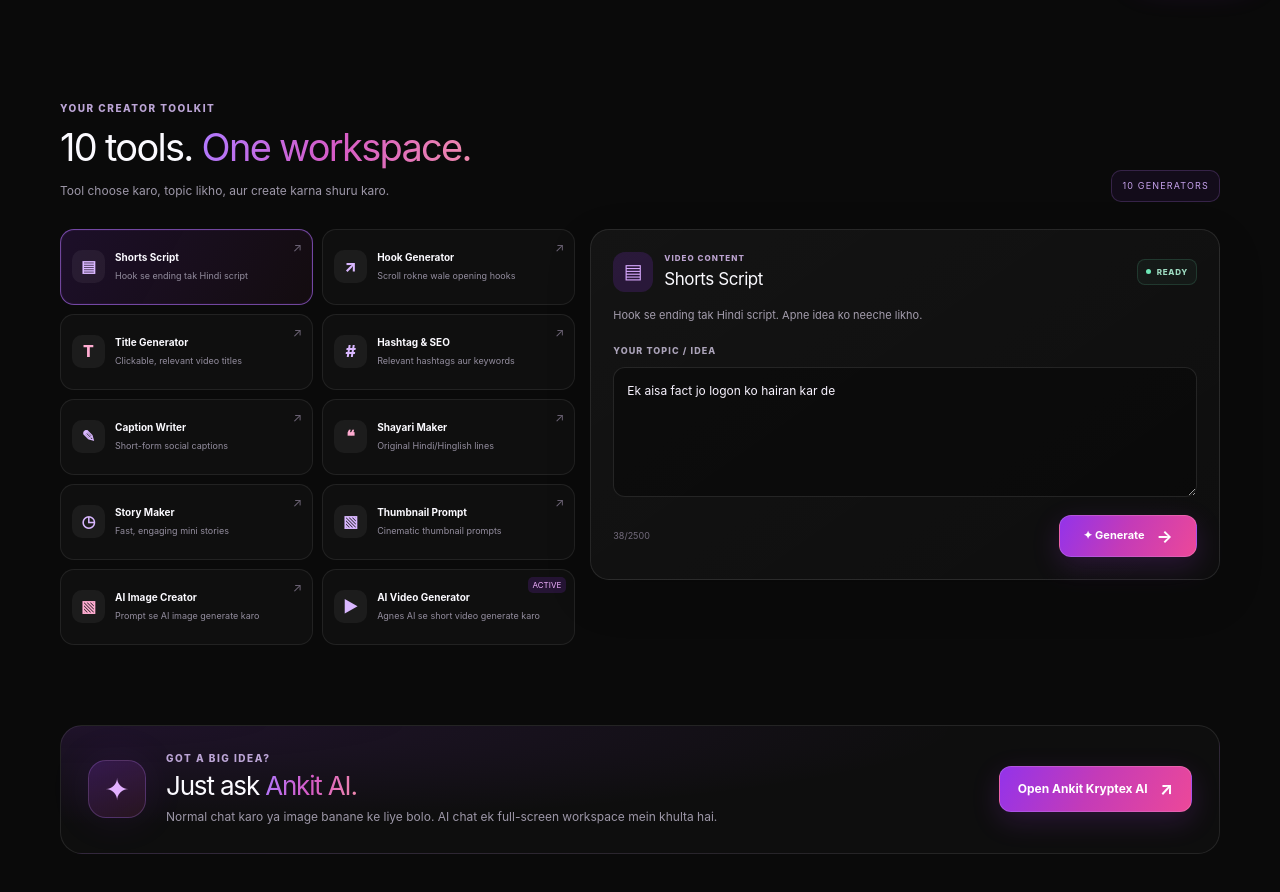
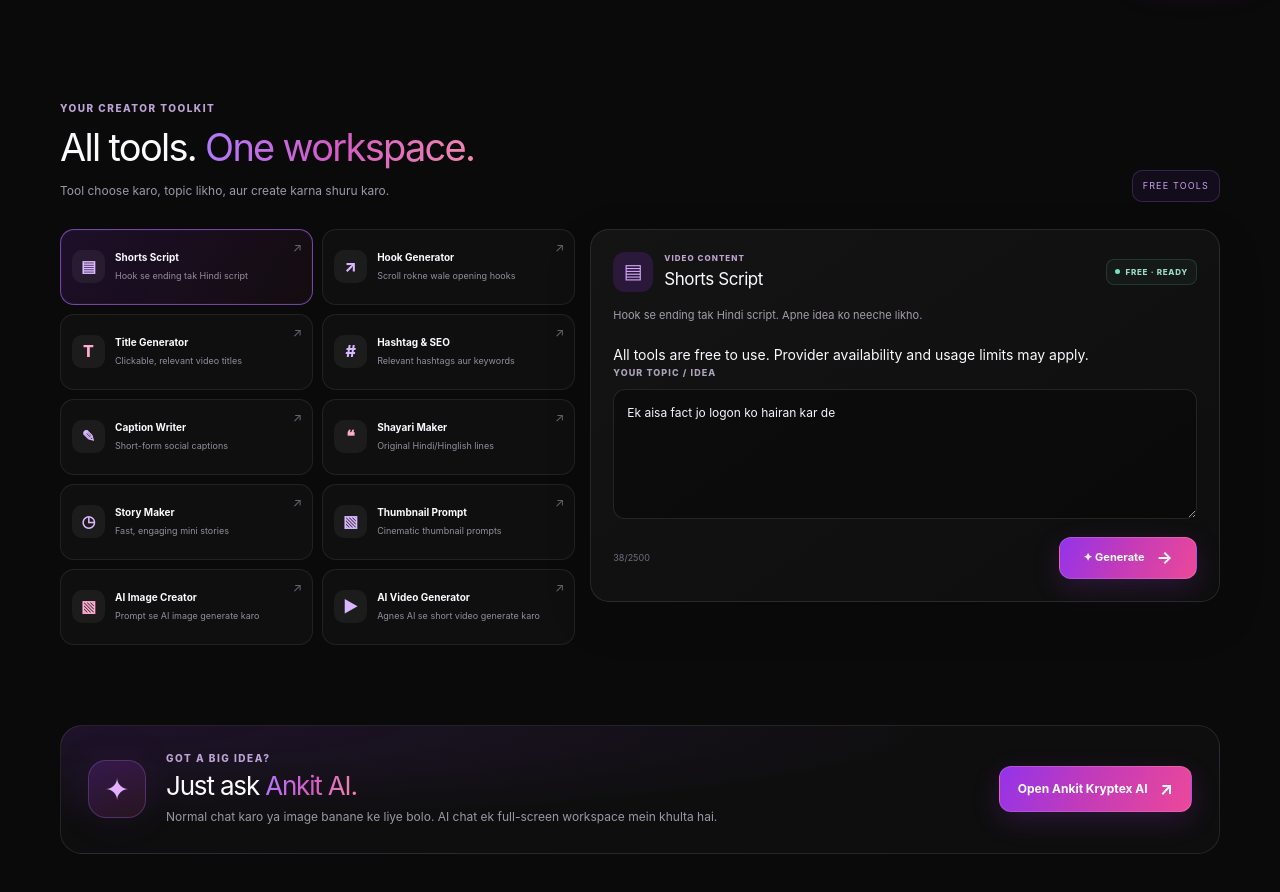
Before and after one commit to sidharthkumar8580-oss/kryptex-generator-hub, a Next.js app: page / in a window 1280 px wide. Shown: the part 809-1701 px from the top of the page. Built offline with nearby package versions, Linux system fonts and the light colour scheme; no server answers.

Commit message:
Make all generator buttons free and simplify tool layout

```diff
--- a/components/ToolGrid.tsx
+++ b/components/ToolGrid.tsx
@@ -1,6 +1,5 @@
 'use client';
 import { useEffect, useMemo, useState } from 'react';
-import Link from 'next/link';
 
 type Tool = { id: string; icon: string; name: string; category: string; detail: string; example: string; premium?: boolean };
 const tools: Tool[] = [
@@ -13,7 +12,7 @@ const tools: Tool[] = [
   { id: 'story', icon: '◷', name: 'Story Maker', category: 'STORYTELLING', detail: 'Fast, engaging mini stories', example: 'Ek student ko future ka AI robot milta hai' },
   { id: 'thumbnail', icon: '▧', name: 'Thumbnail Prompt', category: 'VISUALS', detail: 'Cinematic thumbnail prompts', example: 'Quantum computer, neon purple lab' },
   { id: 'image', icon: '▧', name: 'AI Image Creator', category: 'FREE · IMAGE', detail: 'Prompt se AI image generate karo', example: 'A futuristic purple AI lab, cinematic lighting' },
-  { id: 'video', icon: '▶', name: 'AI Video Generator', category: 'PREMIUM · ₹99', detail: 'Agnes AI se short video generate karo', example: 'Vertical cinematic shot of a futuristic AI lab', premium: true }
+  { id: 'video', icon: '▶', name: 'AI Video Generator', category: 'FREE · VIDEO', detail: 'Agnes AI se short video generate karo', example: 'Vertical cinematic shot of a futuristic AI lab' }
 ];
 
 export default function ToolGrid() {
@@ -52,7 +51,6 @@ export default function ToolGrid() {
 
   async function generate() {
     if (!topic.trim()) { setError('Pehle topic ya prompt likho.'); return; }
-    if (selected === 'video' && !hasAccess) { setError('Video Studio use karne ke liye Premium unlock karo.'); return; }
     setBusy(true); setError(''); setResult(''); setImageUrl(''); setProgress('');
     try {
       if (selected === 'image') {
@@ -94,16 +92,16 @@ export default function ToolGrid() {
 
   return (
     <section id="tools" className="tools-section section-shell">
-      <div className="section-heading"><div><div className="eyebrow">YOUR CREATOR TOOLKIT</div><h2>10 tools. <span className="gradient-text">One workspace.</span></h2><p>Tool choose karo, topic likho, aur create karna shuru karo.</p></div><span className="tool-count">10 GENERATORS</span></div>
+      <div className="section-heading"><div><div className="eyebrow">YOUR CREATOR TOOLKIT</div><h2>All tools. <span className="gradient-text">One workspace.</span></h2><p>Tool choose karo, topic likho, aur create karna shuru karo.</p></div><span className="tool-count">FREE TOOLS</span></div>
       <div className="creator-workspace">
-        <div className="tool-picker" aria-label="Choose a generator">{tools.map((tool) => <button key={tool.id} type="button" onClick={() => selectTool(tool)} className={'tool-card ' + (selected === tool.id ? 'selected' : '')}><span className="tool-icon">{tool.icon}</span><span className="tool-card-copy"><strong>{tool.name}</strong><small>{tool.detail}</small></span>{tool.premium ? <span className="premium-mini">{hasAccess ? 'ACTIVE' : '₹99'}</span> : <span className="tool-arrow">↗</span>}</button>)}</div>
+        <div className="tool-picker" aria-label="Choose a generator">{tools.map((tool) => <button key={tool.id} type="button" onClick={() => selectTool(tool)} className={'tool-card ' + (selected === tool.id ? 'selected' : '')}><span className="tool-icon">{tool.icon}</span><span className="tool-card-copy"><strong>{tool.name}</strong><small>{tool.detail}</small></span><span className="tool-arrow">↗</span></button>)}</div>
         <div className="generator-panel">
-          <div className="panel-topline"><span className="panel-icon">{active.icon}</span><span><small>{active.category}</small><h3>{active.name}</h3></span><span className="live-badge"><i /> {hasAccess && selected === 'video' ? 'PREMIUM ACTIVE' : 'READY'}</span></div>
+          <div className="panel-topline"><span className="panel-icon">{active.icon}</span><span><small>{active.category}</small><h3>{active.name}</h3></span><span className="live-badge"><i /> FREE · READY</span></div>
           <p className="panel-description">{active.detail}. Apne idea ko neeche likho.</p>
-          {active.premium && <div className="premium-note"><span>✦</span><div><strong>{hasAccess ? 'Premium access active hai' : 'Agnes Video Studio'}</strong><p>{hasAccess ? 'Aap video generate kar sakte ho.' : '₹99 plan unlock karne ke baad video generation available hogi.'}</p><Link className="text-link" href="/video-studio">Open full Video Studio ↗</Link>{!hasAccess && <p><Link className="text-link" href="/#pricing">Unlock Premium · ₹99 ↗</Link></p>}</div></div>}
+          <div className="free-tool-note">All tools are free to use. Provider availability and usage limits may apply.</div>
           <label className="field-label" htmlFor="generator-topic">{selected === 'video' ? 'VIDEO SCENE PROMPT' : 'YOUR TOPIC / IDEA'}</label>
-          <textarea id="generator-topic" value={topic} onChange={(event) => setTopic(event.target.value)} onKeyDown={(event) => { if (event.key === 'Enter' && (event.ctrlKey || event.metaKey)) { event.preventDefault(); if (selected === 'video' && !hasAccess) window.location.href = '/#pricing'; else void generate(); } }} rows={5} maxLength={2500} placeholder="Apna idea yahan likho…" />
-          <div className="panel-actions"><span className="char-count">{topic.length}/2500</span><button className="button-primary generate-button" type="button" onClick={() => { if (selected === 'video' && !hasAccess) { window.location.href = '/#pricing'; return; } void generate(); }} disabled={busy}>{busy ? <><span className="spinner" /> Creating…</> : selected === 'video' ? (hasAccess ? '▶ Generate Video' : 'Unlock Premium') : '✦ Generate'} <span>→</span></button></div>
+          <textarea id="generator-topic" value={topic} onChange={(event) => setTopic(event.target.value)} onKeyDown={(event) => { if (event.key === 'Enter' && (event.ctrlKey || event.metaKey)) { event.preventDefault(); void generate(); } }} rows={5} maxLength={2500} placeholder="Apna idea yahan likho…" />
+          <div className="panel-actions"><span className="char-count">{topic.length}/2500</span><button className="button-primary generate-button" type="button" onClick={() => void generate()} disabled={busy}>{busy ? <><span className="spinner" /> Creating…</> : selected === 'video' ? '▶ Generate Video' : '✦ Generate'} <span>→</span></button></div>
           {error && <div className="error-box" role="alert">{error}</div>}{progress && !error && <p className="status-note" role="status">{progress}</p>}
           {result && <div className="result-card"><div className="result-header"><strong>{selected === 'video' ? 'YOUR VIDEO' : selected === 'image' ? 'YOUR IMAGE' : 'YOUR RESULT'}</strong>{selected !== 'video' && selected !== 'image' && <button type="button" className="copy-button" onClick={copyResult}>Copy ↗</button>}</div>{selected === 'video' && result.startsWith('http') ? <video className="video-result" controls playsInline src={'/api/video/download?url=' + encodeURIComponent(result)} /> : selected === 'image' && imageUrl ? <img className="tool-image-result" src={imageUrl} alt="AI generated image" /> : <pre>{result}</pre>}{selected === 'video' && result.startsWith('http') && <a className="text-link" href={'/api/video/download?url=' + encodeURIComponent(result)} download="kryptex-video.mp4">Download video ↓</a>}{selected === 'image' && imageUrl && <a className="text-link" href={imageUrl} target="_blank" rel="noreferrer">Open image ↗</a>}</div>}
         </div>
```
